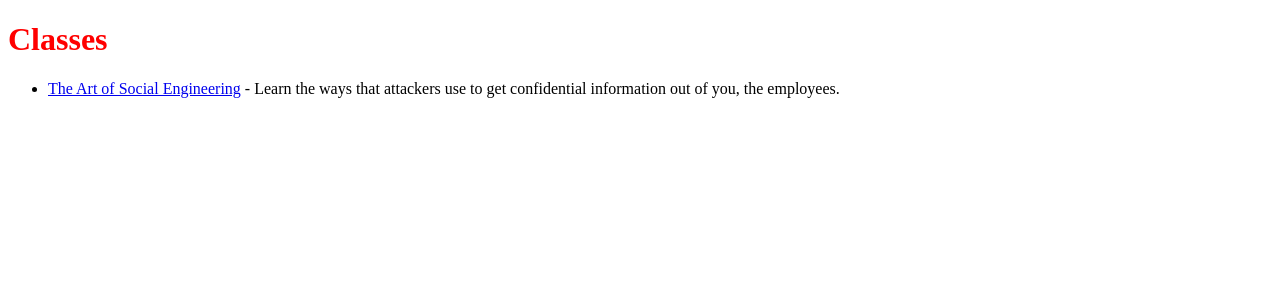
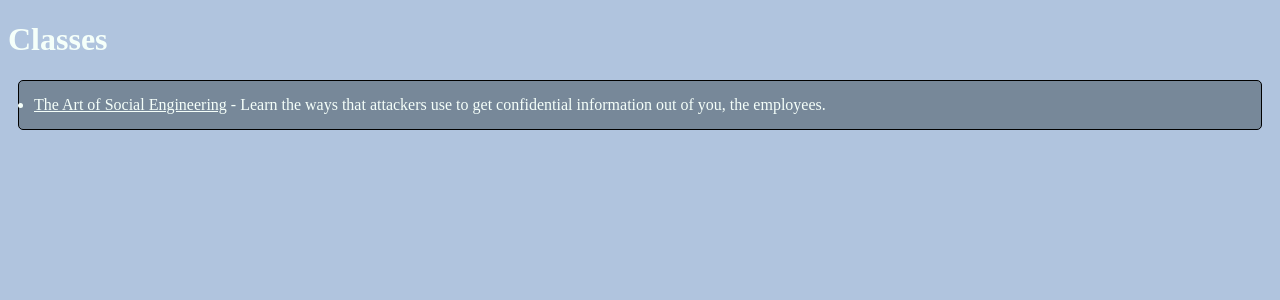
Before and after one commit to MasonWagner/PhishProof, a Django app: page /class_list/ in a window 1280 px wide. Shown: the top 300 px of the page. Run offline with Django 5.2, Linux system fonts and the light colour scheme; data comes from the database, SQL or seed files in the repository.

Commit message:
Adding favicon for both pages, updating CSS styling.

```diff
--- a/phishproofapi/static/phishproofapi/styles.css
+++ b/phishproofapi/static/phishproofapi/styles.css
@@ -1,3 +1,24 @@
+#classes {
+    background-color: #B0C4DE;
+}
+#classes-title {
+    color: #F5FFFA;
+}
+#class-list {
+    background-color: #778899;
+    color: #F5FFFA;
+    padding: 15px;
+    border: 1px solid black;
+    border-radius: 5px;
+    margin: 10px;
+}
+#class-list a {
+    color: #F5FFFA;
+    text-decoration: underline;
+}
+#class-list a:hover{
+    color: #B0E0E6;
+}
 h1 {
     color: red;
 }
--- a/phishproofapi/templates/phishproofapi/class_description.html
+++ b/phishproofapi/templates/phishproofapi/class_description.html
@@ -4,6 +4,7 @@
     <head>
         <title>{{ classes.name }}</title>
         <link rel="stylesheet" href="{% static 'phishproofapi/styles.css' %}">
+        <link rel="icon" href="{% static 'phishproofapi/logo.ico' %}" type="image/x-icon">
     </head>
     <body>
         <h1>{{ classes.name }}</h1>
--- a/phishproofapi/templates/phishproofapi/class_list.html
+++ b/phishproofapi/templates/phishproofapi/class_list.html
@@ -4,10 +4,11 @@
 <head>
     <title>Classes </title>
     <link rel="stylesheet" href="{% static 'phishproofapi/styles.css' %}">
+    <link rel="icon" href="{% static 'phishproofapi/logo.ico' %}" type="image/x-icon">
 </head>
-<body>
-    <h1>Classes</h1>
-    <ul>
+<body id="classes">
+    <h1 id="classes-title">Classes</h1>
+    <ul id="class-list">
         {% for classes in class_list %}
             <li>
                 <a href="{% url 'class_description' classes.pk %}">{{ classes.name }}</a> - {{ classes.description }}
```
Also changed, not shown: phishproofapi/static/phishproofapi/logo.ico (added).
